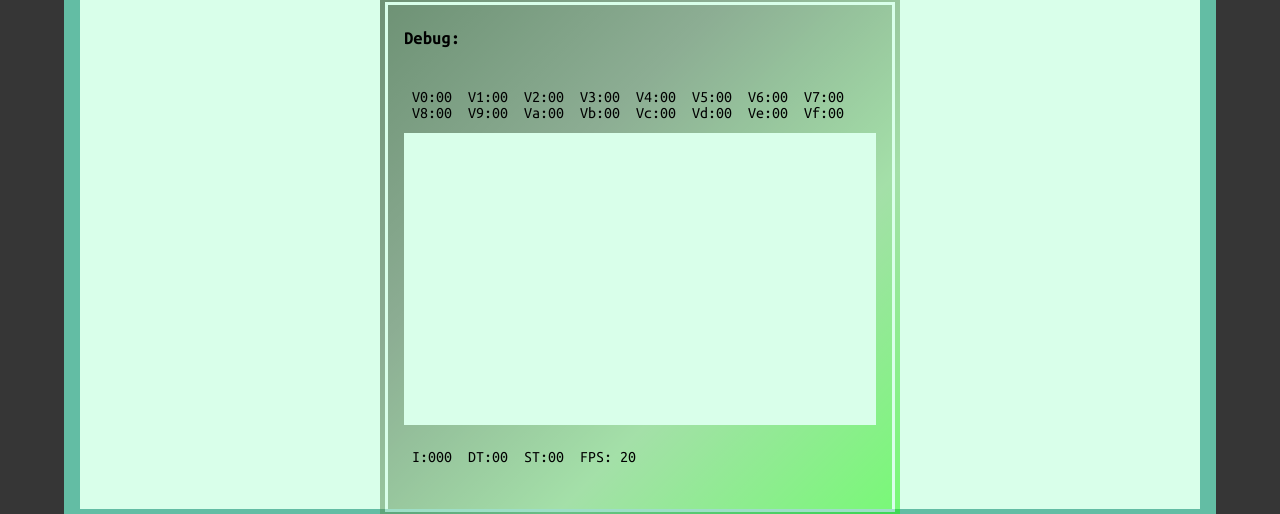
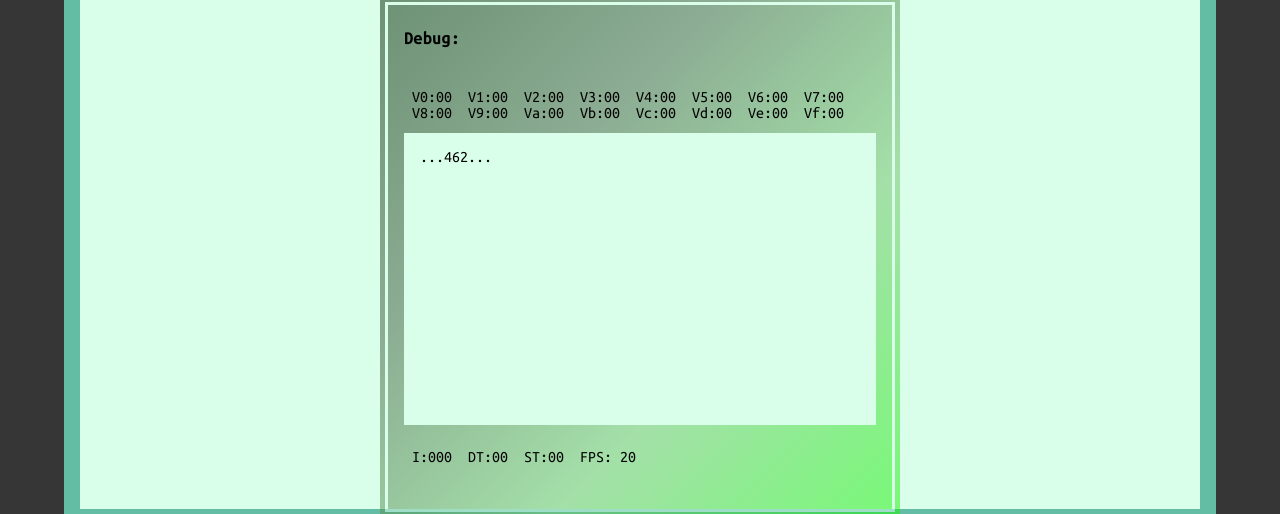
Before and after one commit to sleiph/CHIP-OITO, a React (Vite) app: page / in a window 1280 px wide. Both pictures are taken after a click on the button "Debug". Shown: the part 143-657 px from the top of the page. Built offline with nearby package versions, Linux system fonts and the light colour scheme.

Commit message:
corrigindo limpeza de tela

```diff
--- a/src/App.tsx
+++ b/src/App.tsx
@@ -7,7 +7,7 @@ import Teclado from './components/Teclado';
 import TelaCanvas from './components/TelaCanvas';
 
 import { IniciarApontador } from './services/Apontador';
-import { IniciarDisplay, getOriginalDisplay, setAjudaDisplay, setDebugDisplay, isAjuda, isDebug, toggleAjuda, toggleDebug } from './services/Display';
+import { IniciarDisplay, getPixelsDisplay, setAjudaDisplay, setDebugDisplay, isAjuda, isDebug, toggleAjuda, toggleDebug } from './services/Display';
 import { Soltou, Teclou, isApertando, ToggleJogando, setProximoInput } from './services/Inputs';
 import { IniciarMemoria } from './services/Memoria';
 import { IniciarRegistradores, GetRegistros } from './services/Registros';
@@ -47,7 +47,7 @@ function stopFPS(intervaloFPS: any, setFps: any) {
 
 function App() {
   const [registradores, setRegistradores] = useState(GetRegistros());
-  const [display, setDisplay] = useState(getOriginalDisplay());
+  const [display, setDisplay] = useState(getPixelsDisplay());
   const [indice, setIndice] = useState(0);
   const [timers, setTimers] = useState([0, 0]);
   const [instrucao, setInstrucao] = useState(512);
--- a/src/components/Debug.tsx
+++ b/src/components/Debug.tsx
@@ -47,8 +47,17 @@ const Informacao = styled.span`
   margin: 0 8px 0 8px;
 `
 // assim fica + legivel
-const Mapa = styled.span`
+const Instrucao = styled.span`
   outline: 1px solid ${props => props.color};
+`
+
+const ScrollIndicator = styled.div`
+  text-align: center;
+  padding: 8px;
+  color: #666;
+  font-style: italic;
+  border-bottom: 1px solid #ddd;
+  background-color: #f9f9f9;
 `
 
 const showReg = (e : number, reg : any) => { // transfomei em uma função pra deixar style
@@ -77,18 +86,35 @@ function Debug({registradores, indice, timers, instrucao, fps/*, setFps*/}: any
       </Grupo>
       <Instrucoes>
         {
-          mapa.map((reg: Array<number>, i: number) => {
+          instrucao - 50 > 0 && (
+            <Instrucao color='none'>
+              ...{instrucao - 50}...
+            </Instrucao>
+          )
+        }
+        {
+          // Soh renderiza o range de memoria ao redor da instrução atual
+          mapa.slice(Math.max(0, instrucao - 50), Math.min(mapa.length, instrucao + 50))
+            .map((reg: Array<number>, i: number) => {
+              const index = Math.max(0, instrucao - 50) + i;
               return(
-              <Mapa key={i} color={instrucao===i ? 'black' : 'none'}>
+                <Instrucao key={index} color={instrucao===index ? 'black' : 'none'}>
                 {
-                (i !== undefined) ?
-                  <Informacao>{"0x" + i.toString(16) + ':' + showInst(reg, 0)  + showInst(reg, 1)}</Informacao>
+                  (index !== undefined) ?
+                    <Informacao>{"0x" + index.toString(16) + ':' + showInst(reg, 0)  + showInst(reg, 1)}</Informacao>
                   :
                     <></>
                 }
-              </Mapa>
+                </Instrucao>
               );
             })
+        }
+        {
+          instrucao + 50 < mapa.length && (
+            <Instrucao color='none'>
+              ...{mapa.length - (instrucao + 50)}...
+            </Instrucao>
+          )
         }
       </Instrucoes>
       <Grupo>
--- a/src/components/Header.tsx
+++ b/src/components/Header.tsx
@@ -1,5 +1,5 @@
 import styled from 'styled-components';
-import { ToggleJogando } from '../services/Inputs';
+import { ToggleJogando, isJogando } from '../services/Inputs';
 import { mudarCor, ReiniciarDisplay } from '../services/Display';
 import { ReiniciarMemoria } from '../services/Memoria';
 import { ReiniciarRegistradores } from '../services/Registros';
@@ -147,7 +147,7 @@ function Header({ disable, setDisable, Iniciar, handleAjuda, handleDebug/*, fps,
                 </StyledFileInput>
             }
             <DivDebug>
-                <button disabled={!disable} onClick={pauseButton}>Pause</button>
+                <button disabled={!disable} onClick={pauseButton}>{isJogando() ? 'Pause' : 'Resume'}</button>
                 <button disabled={!disable} onClick={() => mudarCor()}>Change Theme</button>
                 <button onClick={handleDebug}>Debu<Underline>g</Underline></button>
                 <button onClick={handleAjuda}>?</button>
--- a/src/services/Display.tsx
+++ b/src/services/Display.tsx
@@ -39,12 +39,11 @@ export const IniciarDisplay = function(setter: any) {
 }
 
 export const ReiniciarDisplay = function() {
-    display.setter(null);
     LimpaTela();
 }
 
 export const LimpaTela = function() {
-    display.pixels = display.original;
+    display.pixels = display.original.map(row => [...row]);
 
     dirtyRect.minX = 0;
     dirtyRect.minY = 0;
@@ -54,12 +53,10 @@ export const LimpaTela = function() {
 
     precisaUpdate = true;
 
-    // Clear existing timeout
     if (updateTimeout !== null) {
         clearTimeout(updateTimeout);
     }
 
-    // Schedule update for next animation frame
     updateTimeout = requestAnimationFrame(processDisplayUpdate);
 }
 
@@ -117,8 +114,8 @@ export const UpdateDisplay = function(x: number, y: number, sprites: string[]):
     return isUnset;
 }
 
-export const getOriginalDisplay = function(): Array<Array<number>> {
-    return display.original;
+export const getPixelsDisplay = function(): Array<Array<number>> {
+    return display.pixels;
 }
 
 export const isAjuda = function(): boolean {
```
Also changed, not shown: 1 other file (tests, documents, lock files or other folders). Lines whose indentation alone changed are shown as unchanged.
